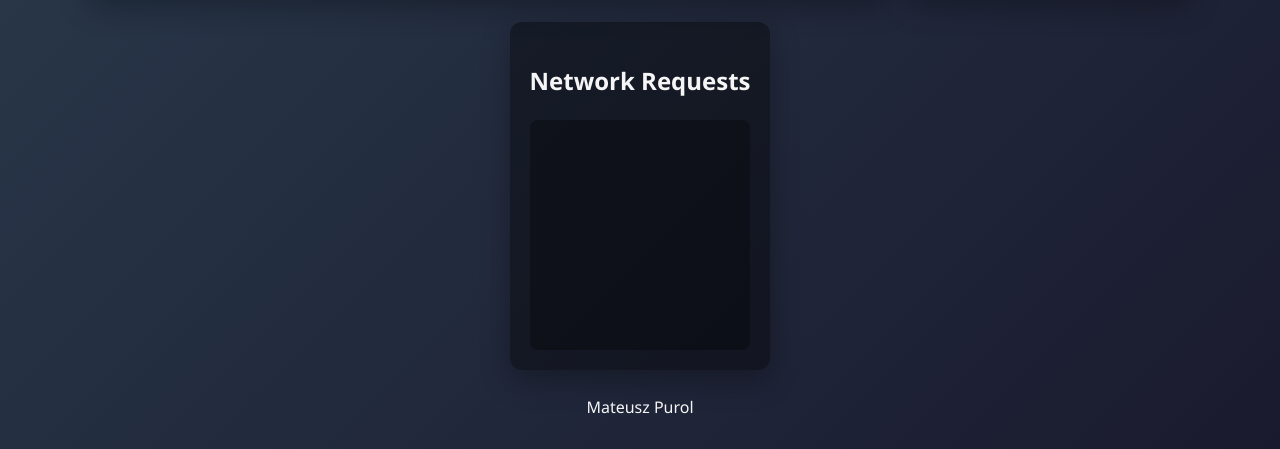
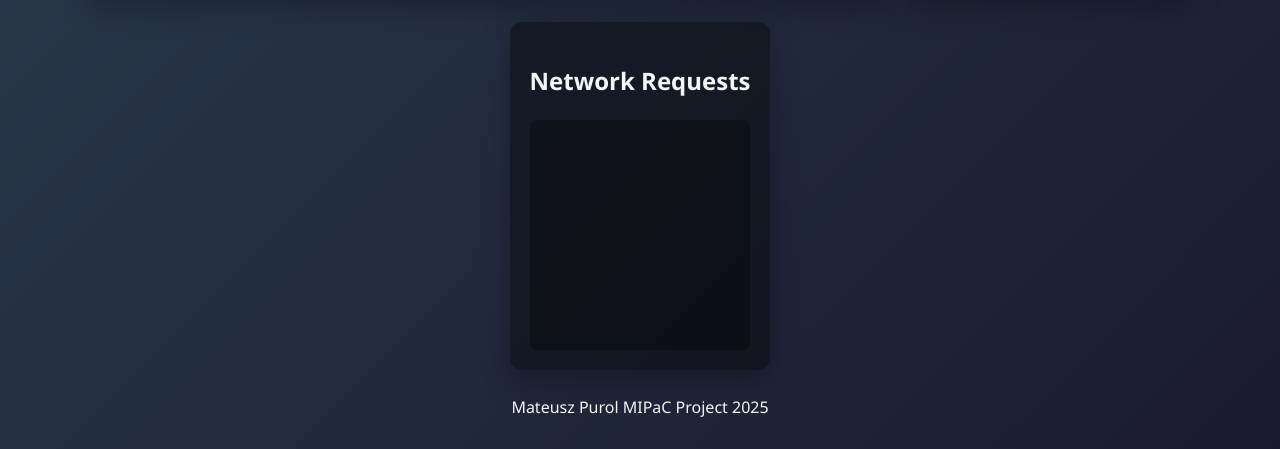
Before and after one commit to Skaaty/JS-WebPlayer, a plain HTML site: page index.html in a window 1280 px wide. Shown: the part 500-949 px from the top of the page. Drawn offline with nearby package versions, Linux system fonts and the light colour scheme; no server answers.

Commit message:
Update README.md

```diff
--- a/index.html
+++ b/index.html
@@ -54,7 +54,7 @@
     <div id="log-container" class="log-container"></div>
   </div>
   <footer>
-    Mateusz Purol
+    Mateusz Purol MIPaC Project 2025
   </footer>
   <script src="script.js" defer></script>
 </body>
--- a/script.js
+++ b/script.js
@@ -114,7 +114,6 @@ function generateQualityControls() {
     }
 }
 
-// Update stream information display
 function updateStreamInfo() {
     if (hls && hls.levels && hls.levels.length > 0 && currentLevel >= 0) {
         const level = hls.levels[currentLevel];
```
Also changed, not shown: 1 other file.
